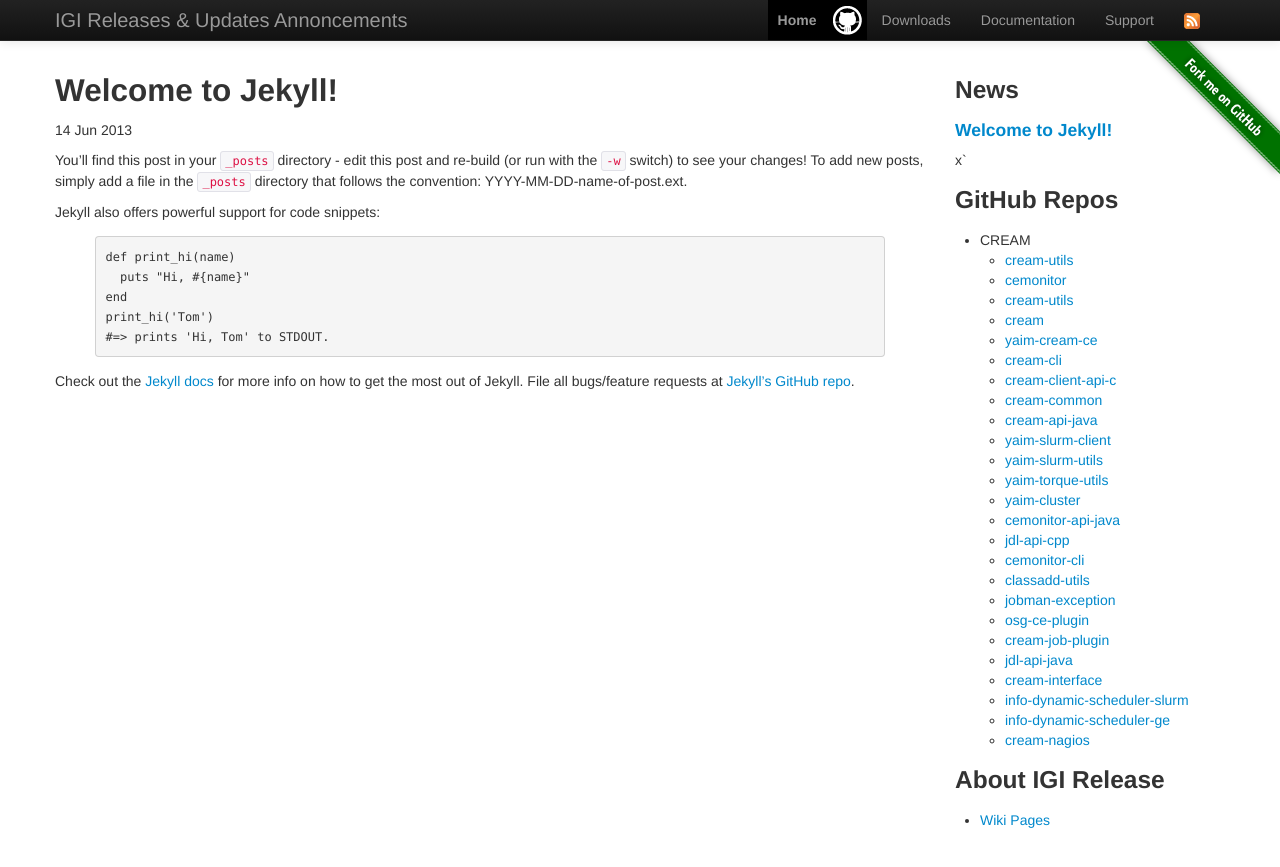
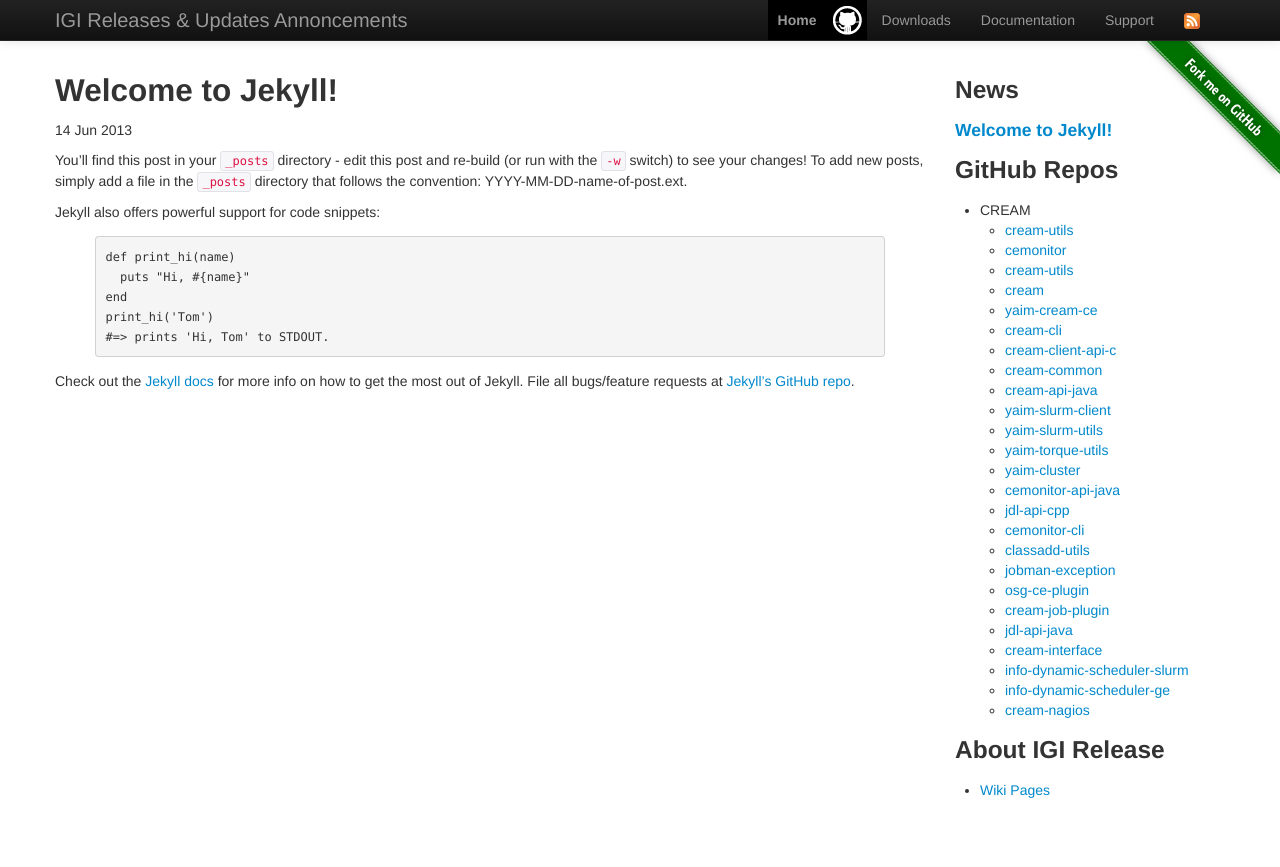
Before and after one commit to caifti/igi_release, a Jekyll site: the page built from _posts/2013-06-14-welcome-to-jekyll.markdown, in a window 1280 px wide. Shown: the top 867 px of the page. Built offline with Jekyll 4.4.1, drawn with Linux system fonts in a browser that asks for light colours; Markdown is read by kramdown in place of the engine named in the settings.

```diff
--- a/_includes/sidebar.html
+++ b/_includes/sidebar.html
@@ -6,7 +6,7 @@
           <li>
             <h4><a href="{{ site.url }}{{ post.url }}">{{ post.title }}</a></h4>
             <p>{{ post.summary }}</p>
-          </li>x`
+          </li>
           {% endfor %}
     </ul>
     <h3>GitHub Repos</h3>
```
Also changed, not shown: 3 other files.
